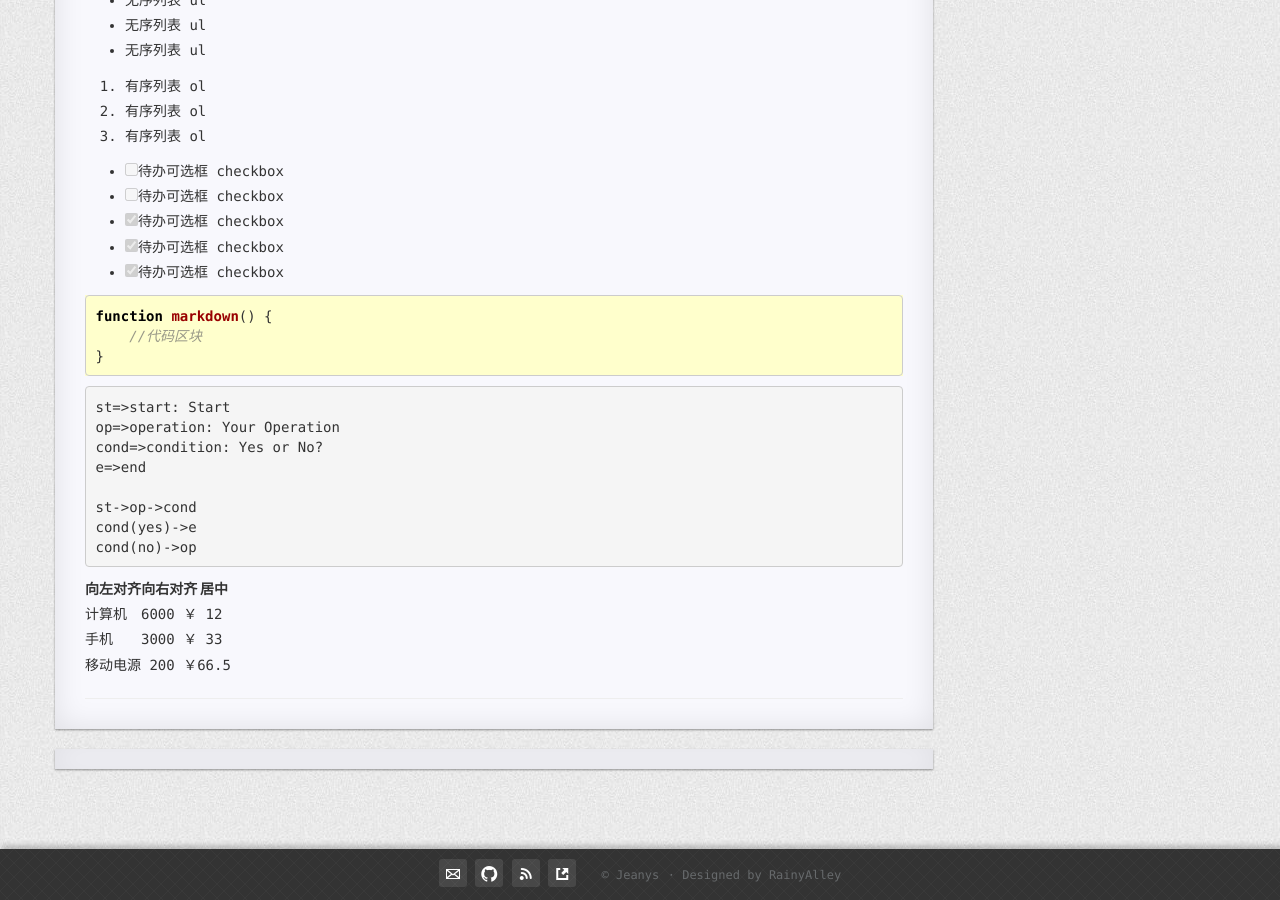
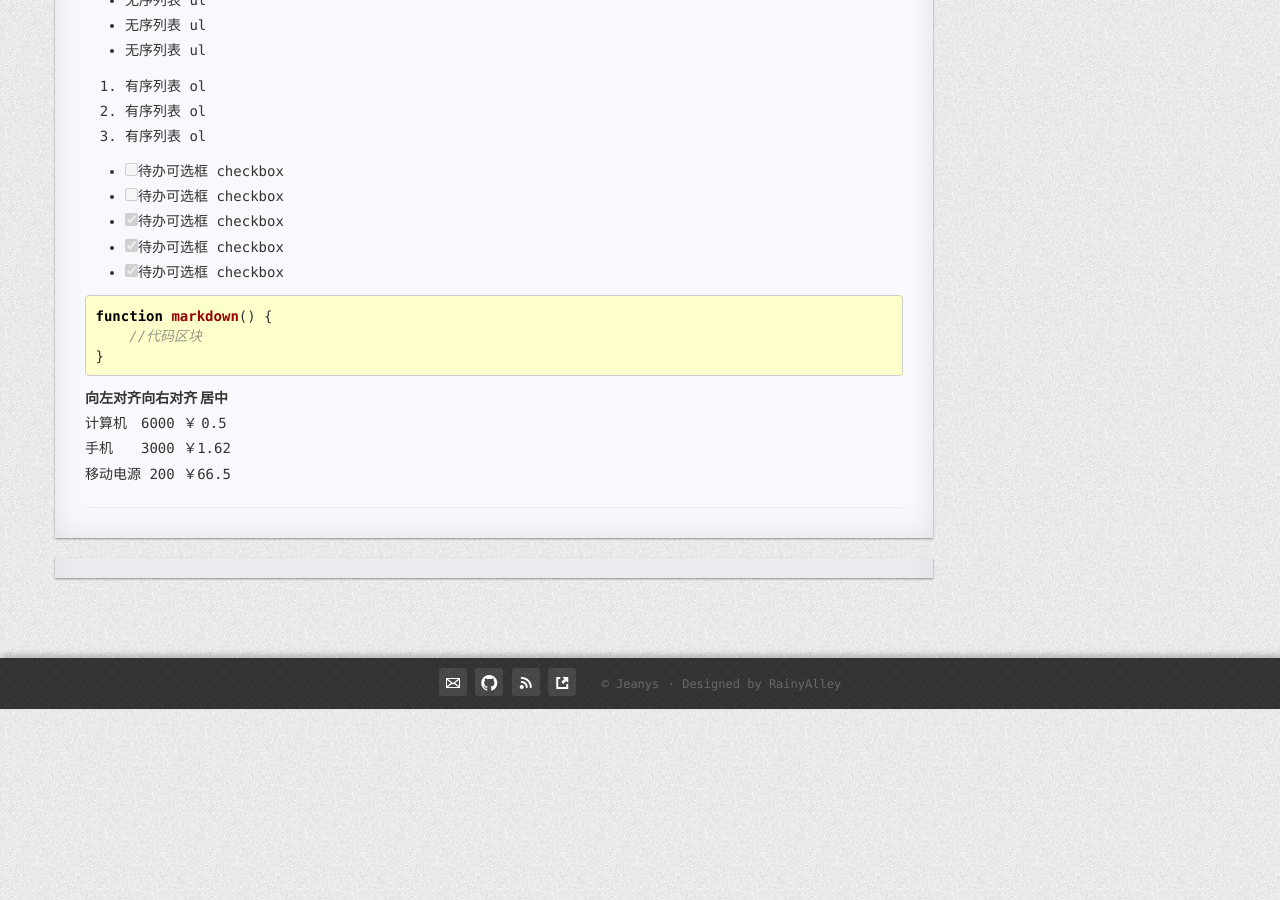
Before and after one commit to jeanys/jeanys.github.io, a Jekyll site: the page built from _posts/2015-12-29-markdown-syntax.md, in a window 1280 px wide and 900 px high, scrolled down 793 px. Built offline with Jekyll 4.4.1, drawn with Linux system fonts in a browser that asks for light colours; nearby versions of some CDN libraries; Markdown is read by kramdown in place of the engine named in the settings.

Commit message:
remove flow syntax

````diff
--- a/_posts/2015-12-29-markdown-syntax.md
+++ b/_posts/2015-12-29-markdown-syntax.md
@@ -46,19 +46,8 @@ function markdown() {
 }
 ```
 
-~~~flow
-st=>start: Start
-op=>operation: Your Operation
-cond=>condition: Yes or No?
-e=>end
-
-st->op->cond
-cond(yes)->e
-cond(no)->op
-~~~
-
 | 向左对齐  | 向右对齐 | 居中 |
 | :-------- | --------:| :--: |
-| 计算机    |  6000 ￥ |  12  |
-| 手机      |  3000 ￥ |  33  |
+| 计算机    |  6000 ￥ | 0.5  |
+| 手机      |  3000 ￥ | 1.62 |
 | 移动电源  |   200 ￥ | 66.5 |
````
